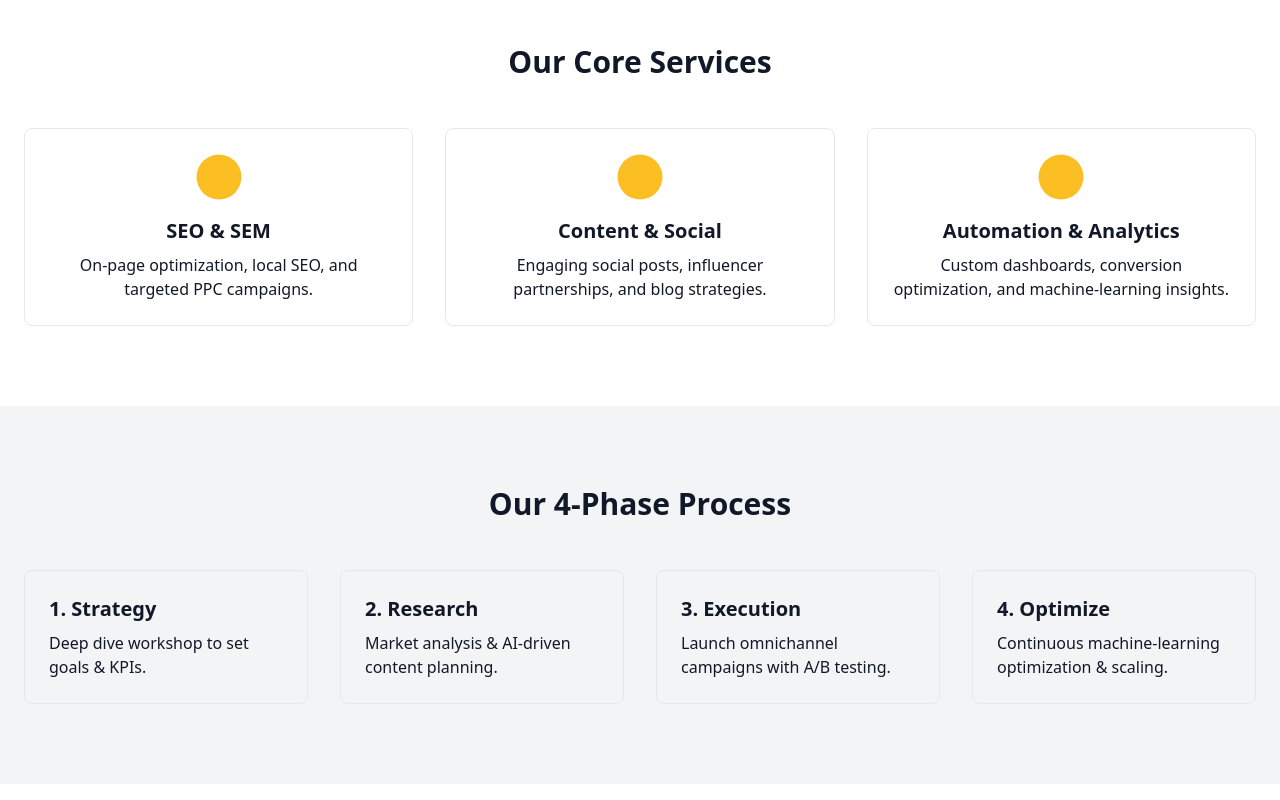
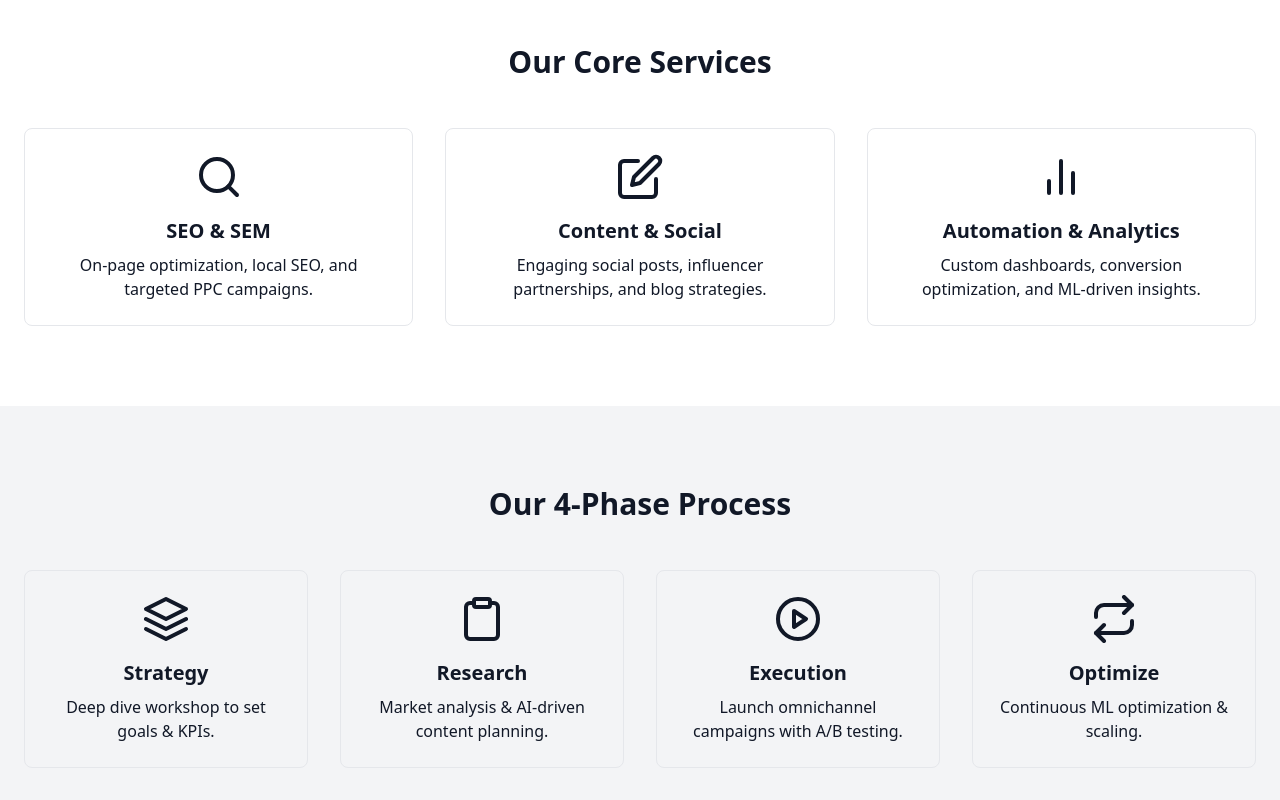
Before and after one commit to ethanmosh/portivamedia-site, a plain HTML site: page index.html in a window 1280 px wide. Shown: the part 900-1700 px from the top of the page. Drawn offline with nearby package versions, Linux system fonts and the light colour scheme.

Commit message:
Update index.html

```diff
--- a/index.html
+++ b/index.html
@@ -3,13 +3,18 @@
 <head>
   <meta charset="UTF-8" />
   <meta name="viewport" content="width=device-width, initial-scale=1.0"/>
-  <title>PortivaMedia | AI-Powered Digital Marketing</title>
+  <title>PortivaMedia | AI‑Powered Marketing</title>
+
   <!-- Tailwind CSS -->
   <link href="https://cdn.jsdelivr.net/npm/tailwindcss@2.2.19/dist/tailwind.min.css" rel="stylesheet"/>
-  <!-- AOS -->
+
+  <!-- AOS Animate-On-Scroll -->
   <link href="https://unpkg.com/aos@next/dist/aos.css" rel="stylesheet"/>
   <script src="https://unpkg.com/aos@next/dist/aos.js"></script>
-  <script>document.addEventListener('DOMContentLoaded',()=>AOS.init({duration:800,once:true}));</script>
+
+  <!-- Feather Icons -->
+  <script src="https://unpkg.com/feather-icons"></script>
+
   <style>
     .brand-yellow { background-color: #FBBF24; }
     #site-nav { background: transparent; transition: background 0.3s; }
@@ -17,10 +22,22 @@
     #site-nav.scrolled a { color: #333 !important; }
     #site-nav.scrolled a:hover { color: #FBBF24 !important; }
   </style>
+
+  <script>
+    document.addEventListener('DOMContentLoaded', () => {
+      AOS.init({ duration: 800, once: true });
+      feather.replace();
+      const nav = document.getElementById('site-nav');
+      window.addEventListener('scroll', () => {
+        if (window.scrollY > 50) nav.classList.add('scrolled');
+        else nav.classList.remove('scrolled');
+      });
+    });
+  </script>
 </head>
 <body class="font-sans antialiased text-gray-900">
 
-  <!-- Navigation -->
+  <!-- NAVIGATION -->
   <nav id="site-nav" class="fixed w-full z-50" data-aos="fade-down">
     <div class="container mx-auto flex items-center justify-between py-4 px-6">
       <a href="#" class="text-2xl font-bold text-white">PortivaMedia</a>
@@ -36,12 +53,16 @@
     </div>
   </nav>
 
-  <!-- Hero Section -->
+  <!-- HERO -->
   <header class="relative h-screen bg-black text-white pt-16 overflow-hidden">
-    <div class="absolute inset-0 bg-cover bg-center" style="background-image:url('assets/hero.jpg');"></div>
+    <div class="absolute inset-0 bg-cover bg-center"
+         style="background-image:url('https://source.unsplash.com/1600x900/?digital-marketing')">
+    </div>
     <div class="absolute inset-0 bg-black bg-opacity-60"></div>
     <div class="relative z-10 flex flex-col items-center justify-center h-full text-center px-4">
-      <h1 class="text-5xl md:text-6xl font-bold mb-4" style="text-shadow:0 2px 8px rgba(0,0,0,0.6);" data-aos="fade-up" data-aos-delay="200">
+      <h1 class="text-5xl md:text-6xl font-bold mb-4"
+          style="text-shadow:0 2px 8px rgba(0,0,0,0.6)"
+          data-aos="fade-up" data-aos-delay="200">
         AI‑Powered Marketing<br/>That Delivers Growth
       </h1>
       <p class="mb-6 text-lg md:text-xl" data-aos="fade-up" data-aos-delay="400">
@@ -56,75 +77,79 @@
 
   <main class="mt-16">
 
-    <!-- Services Section -->
+    <!-- SERVICES -->
     <section id="services" class="py-20 container mx-auto px-6">
       <h2 class="text-3xl font-bold text-center mb-12" data-aos="fade-up">Our Core Services</h2>
       <div class="grid grid-cols-1 md:grid-cols-3 gap-8">
         <div class="p-6 border rounded-lg text-center" data-aos="fade-up" data-aos-delay="100">
-          <img src="assets/icons/seo.svg" alt="SEO & SEM" class="h-12 mx-auto mb-4"/>
+          <i data-feather="search" class="h-12 w-12 mx-auto mb-4"></i>
           <h3 class="text-xl font-semibold mb-2">SEO & SEM</h3>
-          <p>On-page optimization, local SEO, and targeted PPC campaigns.</p>
+          <p>On‑page optimization, local SEO, and targeted PPC campaigns.</p>
         </div>
         <div class="p-6 border rounded-lg text-center" data-aos="fade-up" data-aos-delay="300">
-          <img src="assets/icons/content.svg" alt="Content & Social" class="h-12 mx-auto mb-4"/>
+          <i data-feather="edit" class="h-12 w-12 mx-auto mb-4"></i>
           <h3 class="text-xl font-semibold mb-2">Content & Social</h3>
           <p>Engaging social posts, influencer partnerships, and blog strategies.</p>
         </div>
         <div class="p-6 border rounded-lg text-center" data-aos="fade-up" data-aos-delay="500">
-          <img src="assets/icons/automation.svg" alt="Automation & Analytics" class="h-12 mx-auto mb-4"/>
+          <i data-feather="bar-chart-2" class="h-12 w-12 mx-auto mb-4"></i>
           <h3 class="text-xl font-semibold mb-2">Automation & Analytics</h3>
-          <p>Custom dashboards, conversion optimization, and machine-learning insights.</p>
+          <p>Custom dashboards, conversion optimization, and ML‑driven insights.</p>
         </div>
       </div>
     </section>
 
-    <!-- Process Section -->
+    <!-- PROCESS -->
     <section id="process" class="py-20 bg-gray-100">
       <div class="container mx-auto px-6">
         <h2 class="text-3xl font-bold text-center mb-12" data-aos="fade-up">Our 4‑Phase Process</h2>
         <div class="grid grid-cols-1 md:grid-cols-4 gap-8">
-          <div class="p-6 border rounded-lg" data-aos="fade-up" data-aos-delay="100">
-            <h3 class="font-semibold text-xl mb-2">1. Strategy</h3>
+          <div class="p-6 border rounded-lg text-center" data-aos="fade-up" data-aos-delay="100">
+            <i data-feather="layers" class="h-12 w-12 mx-auto mb-4"></i>
+            <h3 class="font-semibold text-xl mb-2">Strategy</h3>
             <p>Deep dive workshop to set goals & KPIs.</p>
           </div>
-          <div class="p-6 border rounded-lg" data-aos="fade-up" data-aos-delay="300">
-            <h3 class="font-semibold text-xl mb-2">2. Research</h3>
+          <div class="p-6 border rounded-lg text-center" data-aos="fade-up" data-aos-delay="300">
+            <i data-feather="clipboard" class="h-12 w-12 mx-auto mb-4"></i>
+            <h3 class="font-semibold text-xl mb-2">Research</h3>
             <p>Market analysis & AI-driven content planning.</p>
           </div>
-          <div class="p-6 border rounded-lg" data-aos="fade-up" data-aos-delay="500">
-            <h3 class="font-semibold text-xl mb-2">3. Execution</h3>
+          <div class="p-6 border rounded-lg text-center" data-aos="fade-up" data-aos-delay="500">
+            <i data-feather="play-circle" class="h-12 w-12 mx-auto mb-4"></i>
+            <h3 class="font-semibold text-xl mb-2">Execution</h3>
             <p>Launch omnichannel campaigns with A/B testing.</p>
           </div>
-          <div class="p-6 border rounded-lg" data-aos="fade-up" data-aos-delay="700">
-            <h3 class="font-semibold text-xl mb-2">4. Optimize</h3>
-            <p>Continuous machine-learning optimization & scaling.</p>
+          <div class="p-6 border rounded-lg text-center" data-aos="fade-up" data-aos-delay="700">
+            <i data-feather="repeat" class="h-12 w-12 mx-auto mb-4"></i>
+            <h3 class="font-semibold text-xl mb-2">Optimize</h3>
+            <p>Continuous ML optimization & scaling.</p>
           </div>
         </div>
       </div>
     </section>
 
-    <!-- Case Studies Section -->
+    <!-- CASE STUDIES -->
     <section id="cases" class="py-20 container mx-auto px-6">
       <h2 class="text-3xl font-bold text-center mb-12" data-aos="fade-up">Success Stories</h2>
       <div class="grid grid-cols-1 md:grid-cols-2 gap-10">
         <div class="flex flex-col md:flex-row items-center" data-aos="fade-up" data-aos-delay="200">
-          <img src="assets/hero.jpg" alt="Dream Homes Realty" class="rounded-lg w-full md:w-1/2 mb-4 md:mb-0 md:mr-6"/>
+          <img src="https://source.unsplash.com/800x600/?real-estate" alt="Dream Homes" class="rounded-lg w-full md:w-1/2 mb-4 md:mb-0 md:mr-6">
           <div>
             <h3 class="font-semibold text-xl mb-2">Dream Homes Realty</h3>
             <p>150% more leads in 3 months with targeted ads & local SEO.</p>
           </div>
         </div>
         <div class="flex flex-col md:flex-row items-center" data-aos="fade-up" data-aos-delay="400">
-          <img src="assets/case2.jpg" alt="Urban Investors Group" class="rounded-lg w-full md:w-1/2 mb-4 md:mb-0 md:mr-6"/>
+          <img src="https://source.unsplash.com/800x600/?law-firm" alt="LegalPros" class="rounded-lg w-full md:w-1/2 mb-4 md:mb-0 md:mr-6">
           <div>
-            <h3 class="font-semibold text-xl mb-2">Urban Investors Group</h3>
-            <p>200% traffic boost and 35% higher conversions with SEM & CRO.</p>
+            <h3 class="font-semibold text-xl mb-2">LegalPros Law Firm</h3>
+            <p>200% increase in consultation requests using local SEO.</p>
           </div>
         </div>
       </div>
     </section>
 
-    <!-- Testimonials Section -->
+    <!-- TESTIMONIALS -->
     <section id="testimonials" class="py-20 bg-gray-50">
       <div class="container mx-auto px-6">
         <h2 class="text-3xl font-bold text-center mb-12" data-aos="fade-up">What Clients Say</h2>
@@ -141,7 +166,7 @@
       </div>
     </section>
 
-    <!-- Pricing Section -->
+    <!-- PRICING -->
     <section id="pricing" class="py-20 container mx-auto px-6">
       <h2 class="text-3xl font-bold text-center mb-12" data-aos="fade-up">Pricing Plans</h2>
       <div class="grid grid-cols-1 md:grid-cols-3 gap-8">
@@ -178,7 +203,7 @@
       </div>
     </section>
 
-    <!-- Contact Section -->
+    <!-- CONTACT -->
     <section id="contact" class="py-20 bg-black text-white text-center">
       <h2 class="text-3xl font-bold mb-4" data-aos="fade-up">Ready to Elevate Your Marketing?</h2>
       <p class="mb-6" data-aos="fade-up" data-aos-delay="200">Get a free strategy session and bespoke proposal.</p>
@@ -188,15 +213,5 @@
     </section>
 
   </main>
-
-  <!-- Scroll script -->
-  <script>
-    const nav = document.getElementById('site-nav');
-    window.addEventListener('scroll', () => {
-      if (window.scrollY > 50) nav.classList.add('scrolled');
-      else nav.classList.remove('scrolled');
-    });
-  </script>
-
 </body>
 </html>
```
